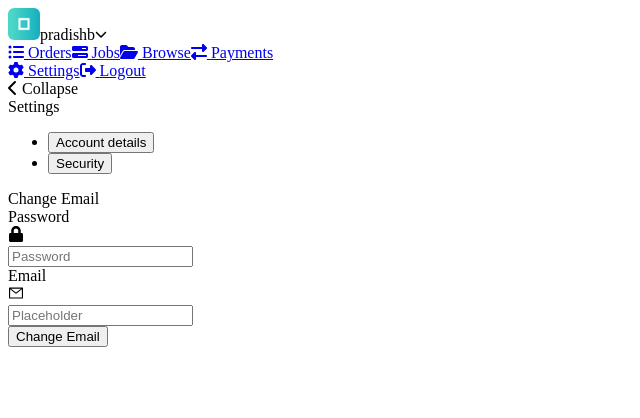
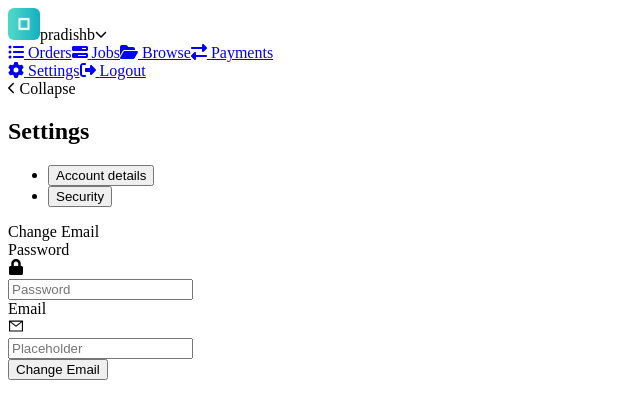
Before and after one commit to bishwasojha/UltraBoost, a React (Create React App) app: page /dashboard/settings in a window 1280 px wide. Shown: the top 418 px of the page, without its empty margins (0-640 px from the left). Built offline with nearby package versions, Linux system fonts and the light colour scheme.

Commit message:
settings width fixed

```diff
--- a/src/App.js
+++ b/src/App.js
@@ -1,5 +1,5 @@
 import React from 'react';
-import {BrowserRouter as Router, Route, Routes} from 'react-router-dom';
+import { BrowserRouter as Router, Route, Routes } from 'react-router-dom';
 import Home from './pages/Home';
 import Login from './pages/Login';
 import Register from './pages/Register';
--- a/src/components/Dashboard/Sidebar.jsx
+++ b/src/components/Dashboard/Sidebar.jsx
@@ -1,7 +1,6 @@
-import React from 'react'
-import { FontAwesomeIcon } from '@fortawesome/react-fontawesome'
+import React from 'react';
+import { FontAwesomeIcon } from '@fortawesome/react-fontawesome';
 import {
-  faUser,
   faRightLeft,
   faFolderOpen,
   faListUl,
@@ -10,10 +9,12 @@ import {
   faChevronDown,
   faChevronLeft,
   faGear,
-} from '@fortawesome/free-solid-svg-icons'
-import  dashboard_orderitem  from '../../Assets/Logos/Dashboard-OrderItem.svg'
-import { NavLink }from 'react-router-dom'
-export default props => {
+} from '@fortawesome/free-solid-svg-icons';
+import  dashboard_orderitem  from '../../Assets/Logos/Dashboard-OrderItem.svg';
+import { NavLink }from 'react-router-dom';
+
+const Sidebar = () => {
+
   return (
     <div className="sidebar-container">
       <div className="profile-name">
@@ -46,8 +47,10 @@ export default props => {
       </div>
       </div>
       <div className="collapse">
-        <FontAwesomeIcon icon={faChevronLeft} /> <span>Collapse</span>
+        <FontAwesomeIcon icon={faChevronLeft} size="xs" /> <span>Collapse</span>
       </div>
     </div>
   )
 }
+
+export default Sidebar;
--- a/src/css/Dashboard/Payment.css
+++ b/src/css/Dashboard/Payment.css
@@ -8,9 +8,9 @@
   width: 276px;
   height: 33px;
   display: flex;
-  border: 1px solid #e7eaee;
+  border: 1px solid var(--neutral_200);;
   border-radius: 99px;
-  color: #818a9b;
+  color: var(--neutral_500);
   margin-left: auto;
   margin-right: 18%;
 }
@@ -23,7 +23,7 @@
   line-height: 17px;
   align-items: center;
   border: none;
-  color: #818A9B;
+  color: var(--neutral_500);
 }
 
 .payment-search > input:focus {
--- a/src/css/Dashboard/Settings.css
+++ b/src/css/Dashboard/Settings.css
@@ -1,6 +1,19 @@
 .tab-grid-custom {
   display: flex;
   flex-direction: column;
+}
+.settings-title {
+  font-family: OpenSauceSansSemiBold;
+  font-style: normal;
+  font-weight: 700;
+  font-size: 24px;
+  line-height: 28px;
+  letter-spacing: -0.006em;
+  color: var(--neutral_900);
+  margin-bottom: 24px;
+  margin-top: 20px;
+  padding-right: 0px;
+  padding-left: 24px;
 }
 
 .tab-list {
@@ -42,7 +55,7 @@ button {
   padding: 0;
   height: 350px;
   width: 544px;
-  border: 1px solid #e7eaee;
+  border: 1px solid var(--neutral_200);
   border-radius: 12px;
 }
 
@@ -52,8 +65,8 @@ button {
   align-items: flex-start;
   padding: 1rem;
   width: 94%;
-  background: #f6f7f9;
-  border: 1px solid #e7eaee;
+  background: var(--neutral_100);
+  border: 1px solid var(--neutral_200);
   border-top-left-radius: 12px;
   border-top-right-radius: 12px;
 }
@@ -67,7 +80,7 @@ button {
   display: flex;
   align-items: center;
   letter-spacing: -0.09px;
-  color: #000;
+  color: var(--neutral_900);
 }
 
 .content-content {
@@ -88,7 +101,7 @@ button {
   align-items: flex-start;
   padding: 0;
   width: 544px;
-  border: 1px solid #e7eaee;
+  border: 1px solid var(--neutral_200);
   border-radius: 12px;
 }
 
@@ -97,28 +110,29 @@ button {
   width: 122px;
   height: 24px;
   background-color: transparent;
-  font-family: OpenSauceSansRegular;
+  font-family: OpenSauceSansLight;
   font-style: normal;
   font-weight: 400;
   font-size: 14px;
   line-height: 28px;
   letter-spacing: -0.006em;
-  color: #586173;
+  color: var(--neutral_600);
 }
 
 .react-tabs__tab-list {
-  border-bottom: 1px solid #e7eaee !important;
-  margin: 0 1.2rem 1.2rem 24px;
+  border-bottom: 1px solid var(--neutral_200) !important;
+  margin-bottom: 24px;
+  width: 1218px !important;
 }
 
 .react-tabs__tab {
   display: inline-block;
-  border-bottom: none;
   bottom: -1px;
   position: relative;
   list-style: none;
   padding: 6px 12px;
   cursor: pointer;
+  margin-left: 24px;
 }
 
 .react-tabs__tab-panel {
@@ -126,5 +140,5 @@ button {
 }
 
 .react-tabs__tab--selected {
-  border-bottom: 4px solid #2457fa !important;
+  border-bottom: 4px solid var(--base_blue) !important;
 }
--- a/src/css/Dashboard/Sidebar.css
+++ b/src/css/Dashboard/Sidebar.css
@@ -95,13 +95,12 @@
   display: flex;
   align-items: center;
   margin-top: 360px;
+  cursor: pointer;
 }
 
 .collapse > svg {
-  width: 32px;
-  height: 24px;
-  color: #979fb3;
-  margin-right: 16px;
+  color: var(--neutral_900);
+  margin-right: 8px;
 }
 
 .collapse > span {
--- a/src/css/Register.css
+++ b/src/css/Register.css
@@ -76,7 +76,7 @@ form > button {
   font-size: 14px;
   line-height: 24px;
   letter-spacing: -0.09px;
-  color: #080808;
+  color: var(--neutral_900);
   margin-top: 2.5rem;
 }
 
@@ -86,7 +86,7 @@ form > button {
   font-weight: 500;
   text-align: center;
   letter-spacing: -0.09px;
-  color: #1355ff;
+  color: var(--base_blue);
   padding-left: 0.5rem;
   text-decoration: none;
 }
--- a/src/pages/Dashboard/Settings.jsx
+++ b/src/pages/Dashboard/Settings.jsx
@@ -3,7 +3,6 @@ import Cookies from 'js-cookie'
 import { useParams } from 'react-router-dom'
 import { useState, Link } from 'react'
 import Sidebar from '../../components/Dashboard/Sidebar'
-import SmallNav from '../../components/Dashboard/SmallNav'
 import Form from '../../components/Form'
 import Input from '../../components/Input'
 import Button from '../../components/Button'
@@ -72,7 +71,9 @@ const Settings = () => {
         <Sidebar />
         <div className="sidenav-div">
           <div className="tab-grid-custom">
-            <SmallNav>Settings</SmallNav>
+            <h2 className="settings-title">
+              Settings
+            </h2>
             {/* <div className="tab-list">
               <Button
                 className={`custom-btn-class ${
```
Also changed, not shown: src/css/Dashboard/Dashboard.css (+5 -5 lines), src/css/Dashboard/OrderItem.css (+9 -9 lines).
